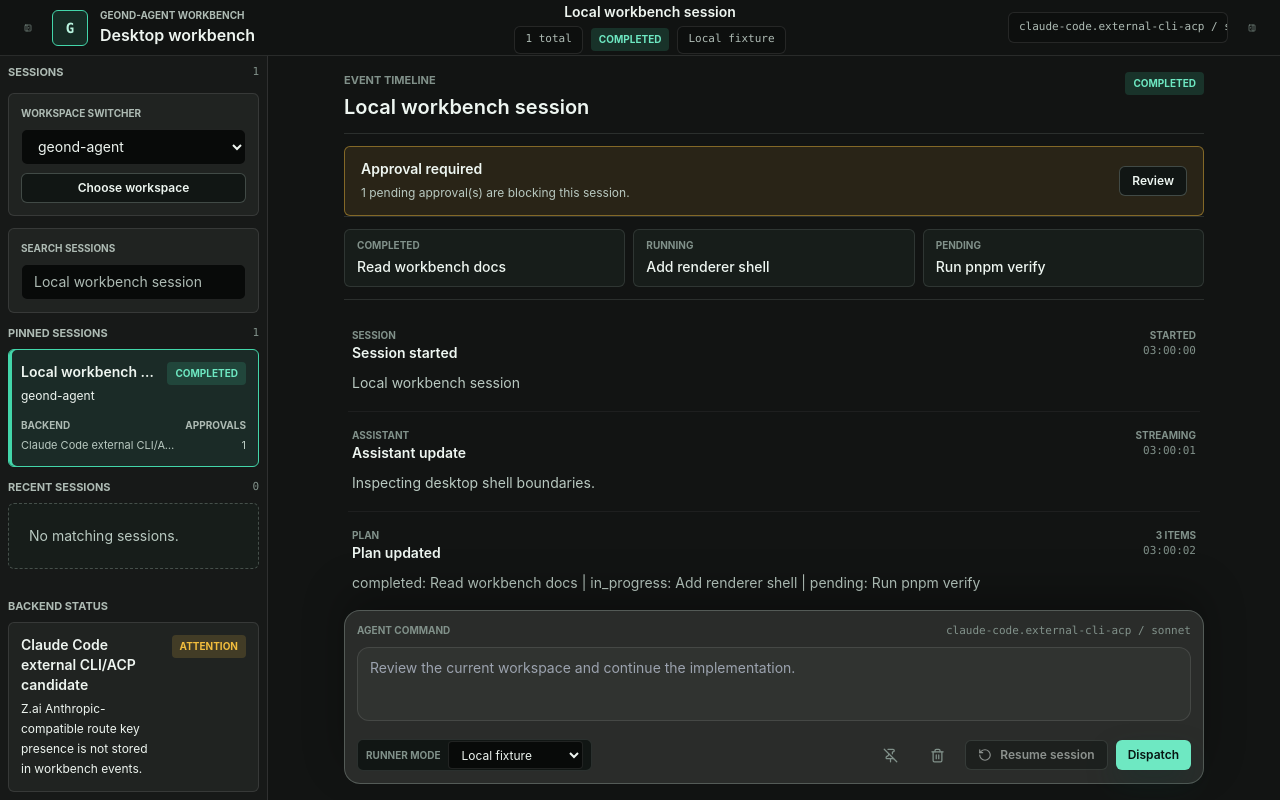
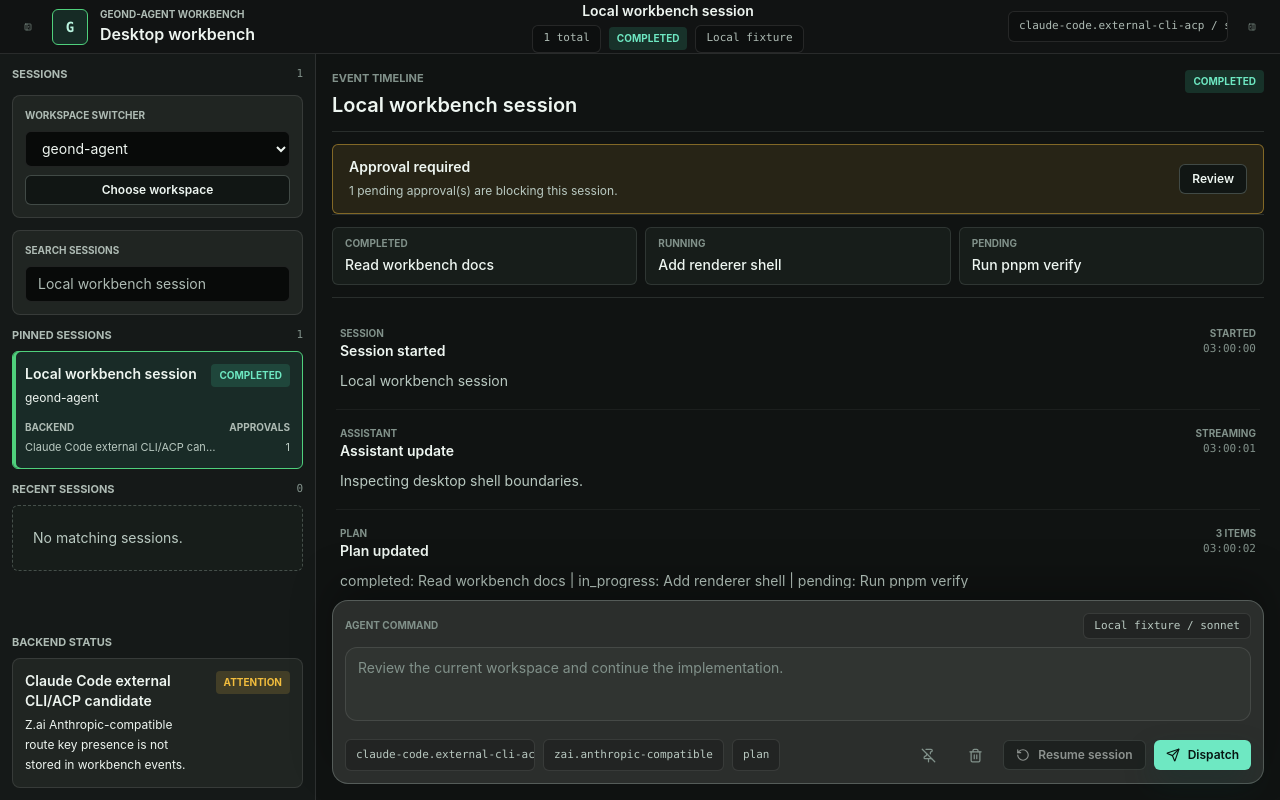
Before and after one commit to geondongkim/geond-agent, a React (Vite) app in the folder apps/desktop/: page / in a window 1280 px wide. Built offline with nearby package versions, Linux system fonts and the light colour scheme.

Commit message:
Polish Claude GUI usable shell

```diff
--- a/apps/desktop/src/app.tsx
+++ b/apps/desktop/src/app.tsx
@@ -34,7 +34,7 @@ export function App({ document }: AppProps) {
   const [pinnedSessionIds, setPinnedSessionIds] = useState(document.pinnedSessionIds);
   const [sessionQuery, setSessionQuery] = useState("");
   const [inspectorTab, setInspectorTab] = useState("review");
-  const [runnerMode, setRunnerMode] = useState<DesktopRunnerMode>("fixture");
+  const [runnerMode, setRunnerMode] = useState<DesktopRunnerMode>(document.runnerMode);
   const [ignoredRecordCount, setIgnoredRecordCount] = useState(document.ignoredRecordCount);
   const [composerPrompt, setComposerPrompt] = useState("");
   const [leftPanelOpen, setLeftPanelOpen] = useState(true);
@@ -92,6 +92,23 @@ export function App({ document }: AppProps) {
     activeSessionListItem?.resumable && activeExternalSession && !runnerBusy
   );
   const canFollowUpApprovals = canResumeActiveSession && runnerMode === "claude-live";
+  const selectWorkspacePath = (path: string) => {
+    setWorkspacePath(path);
+    if (path !== "__all__") {
+      const workspace = workspaceOptions.find((workspace) => workspace.path === path);
+      if (workspace) {
+        void document.saveWorkspace({
+          id: workspace.path,
+          label: workspace.label,
+          path: workspace.path
+        });
+      }
+    }
+  };
+  const updateRunnerMode = async (mode: DesktopRunnerMode) => {
+    const savedMode = await document.saveRunnerMode(mode);
+    setRunnerMode(savedMode);
+  };
   const {
     chooseWorkspace,
     deleteActiveSession,
@@ -156,7 +173,7 @@ export function App({ document }: AppProps) {
               selectSession={selectSession}
               sessionQuery={sessionQuery}
               setSessionQuery={setSessionQuery}
-              setWorkspacePath={setWorkspacePath}
+              setWorkspacePath={selectWorkspacePath}
               visiblePinnedSessions={visiblePinnedSessions}
               visibleRecentSessions={visibleRecentSessions}
               workspaceOptions={workspaceOptions}
@@ -181,7 +198,6 @@ export function App({ document }: AppProps) {
             sessionDefaults={sessionDefaults}
             setComposerPrompt={setComposerPrompt}
             setInspectorTab={setInspectorTab}
-            setRunnerMode={setRunnerMode}
             startSelectedRunner={startSelectedRunner}
             togglePinnedSession={togglePinnedSession}
           />
@@ -205,10 +221,12 @@ export function App({ document }: AppProps) {
               resolveApproval={resolveApproval}
               routingModeOptions={routingModeOptions}
               runtimeSnapshot={runtimeSnapshot}
+              runnerMode={runnerMode}
               sessionDefaults={sessionDefaults}
               settingsLabels={settingsLabels}
               setInspectorTab={setInspectorTab}
               updateAgentResponseLanguage={updateAgentResponseLanguage}
+              updateRunnerMode={updateRunnerMode}
               updateSessionDefaults={updateSessionDefaults}
               updateUiLanguage={updateUiLanguage}
             />
--- a/apps/desktop/src/demo-workbench.ts
+++ b/apps/desktop/src/demo-workbench.ts
@@ -38,8 +38,16 @@ import type { DesktopWorkbenchEventStore } from "./persistence/event-store.js";
 import { createDesktopWorkbenchEventStore } from "./persistence/event-store.js";
 import type { DesktopWorkbenchSessionIndexStore } from "./persistence/session-index.js";
 import { createDesktopWorkbenchSessionIndexStore } from "./persistence/session-index.js";
+import {
+  RUNNER_MODE_SETTINGS_KEY,
+  WORKSPACE_SETTINGS_KEY
+} from "./persistence/tauri-settings.js";
 import type { DesktopWorkspaceDescriptor } from "./workspace.js";
-import { createDesktopWorkspaceResolver } from "./workspace.js";
+import {
+  FALLBACK_WORKSPACE,
+  createDesktopWorkspaceDescriptor,
+  createDesktopWorkspaceResolver
+} from "./workspace.js";
 
 export type DesktopRunnerMode = "fixture" | "claude-live";
 
@@ -56,6 +64,7 @@ export interface DesktopDemoDocument {
   readonly settingsLabels: WorkbenchSettingsLabels;
   readonly languageSettings: WorkbenchLanguageSettings;
   readonly sessionDefaults: WorkbenchSessionDefaults;
+  readonly runnerMode: DesktopRunnerMode;
   readonly sessionDefaultWarnings: readonly string[];
   readonly selectionCatalog: WorkbenchSelectionCatalog;
   readonly persistence: WorkbenchPersistenceBoundary;
@@ -72,6 +81,10 @@ export interface DesktopDemoDocument {
   readonly chooseWorkspace: (
     defaultPath?: string
   ) => Promise<DesktopWorkspaceDescriptor | undefined>;
+  readonly saveWorkspace: (
+    workspace: DesktopWorkspaceDescriptor
+  ) => Promise<DesktopWorkspaceDescriptor>;
+  readonly saveRunnerMode: (mode: DesktopRunnerMode) => Promise<DesktopRunnerMode>;
   readonly saveSessionDefaults: (
     settings: WorkbenchSessionDefaults
   ) => Promise<WorkbenchSessionDefaults>;
@@ -95,18 +108,20 @@ export async function createDesktopDemoDocument(
   settingsStore: LocalSettingsStore
 ): Promise<DesktopDemoDocument> {
   const workspaceResolver = createDesktopWorkspaceResolver();
-  const workspaces = await workspaceResolver.listWorkspaces();
-  const activeWorkspace = workspaces[0] ?? {
-    id: "geond-agent",
-    label: "geond-agent",
-    path: "geond-agent"
-  };
+  const listedWorkspaces = await workspaceResolver.listWorkspaces();
+  const savedWorkspace = await loadSavedWorkspace(settingsStore);
+  const workspaces = mergeWorkspaces([
+    ...(savedWorkspace ? [savedWorkspace] : []),
+    ...listedWorkspaces
+  ]);
+  const activeWorkspace = savedWorkspace ?? workspaces[0] ?? FALLBACK_WORKSPACE;
   const workbench = await createDesktopWorkbench({
     settingsStore,
     systemLocales: navigator.languages,
     workspacePath: activeWorkspace.path
   });
   const runtimeSnapshot = workbench.ui.getSnapshot();
+  const savedRunnerMode = await loadSavedRunnerMode(settingsStore);
   const runner = createClaudeCodeFixtureReplayRunner();
   const liveRunner = createClaudeCodeProcessRunner(createTauriClaudeCodeExecutor());
   const eventStore = createDesktopWorkbenchEventStore();
@@ -155,6 +170,7 @@ export async function createDesktopDemoDocument(
     settingsLabels: createWorkbenchSettingsLabels(runtimeSnapshot.i18n),
     languageSettings: runtimeSnapshot.languageSettings,
     sessionDefaults: workbench.sessionDefaults,
+    runnerMode: savedRunnerMode,
     sessionDefaultWarnings: workbench.sessionDefaultWarnings,
     selectionCatalog: workbench.selectionCatalog,
     persistence: workbench.persistence,
@@ -169,6 +185,15 @@ export async function createDesktopDemoDocument(
     runSession: (mode, request) =>
       mode === "claude-live" ? liveRunner.run(request) : runner.run(request),
     chooseWorkspace: (defaultPath) => workspaceResolver.chooseWorkspace({ defaultPath }),
+    saveWorkspace: async (workspace) => {
+      await settingsStore.setItem(WORKSPACE_SETTINGS_KEY, workspace.path);
+      return workspace;
+    },
+    saveRunnerMode: async (mode) => {
+      const validated = validateRunnerMode(mode);
+      await settingsStore.setItem(RUNNER_MODE_SETTINGS_KEY, validated);
+      return validated;
+    },
     saveSessionDefaults: async (settings) => {
       const validated = validateWorkbenchSessionDefaults(
         settings,
@@ -180,6 +205,44 @@ export async function createDesktopDemoDocument(
     savePinnedSessionIds: (sessionIds) =>
       saveWorkbenchPinnedSessionIds(settingsStore, sessionIds)
   };
+}
+
+async function loadSavedWorkspace(
+  settingsStore: LocalSettingsStore
+): Promise<DesktopWorkspaceDescriptor | undefined> {
+  const path = await settingsStore.getItem(WORKSPACE_SETTINGS_KEY);
+  return path && path.trim().length > 0
+    ? createDesktopWorkspaceDescriptor(path)
+    : undefined;
+}
+
+async function loadSavedRunnerMode(
+  settingsStore: LocalSettingsStore
+): Promise<DesktopRunnerMode> {
+  const saved = await settingsStore.getItem(RUNNER_MODE_SETTINGS_KEY);
+  return saved === "fixture" || saved === "claude-live"
+    ? saved
+    : defaultDesktopRunnerMode();
+}
+
+function defaultDesktopRunnerMode(): DesktopRunnerMode {
+  return isTauriRuntime() ? "claude-live" : "fixture";
+}
+
+function isTauriRuntime(): boolean {
+  return Boolean((globalThis as { readonly __TAURI_INTERNALS__?: unknown }).__TAURI_INTERNALS__);
+}
+
+function validateRunnerMode(mode: DesktopRunnerMode): DesktopRunnerMode {
+  return mode === "claude-live" ? "claude-live" : "fixture";
+}
+
+function mergeWorkspaces(
+  workspaces: readonly DesktopWorkspaceDescriptor[]
+): readonly DesktopWorkspaceDescriptor[] {
+  const merged = new Map<string, DesktopWorkspaceDescriptor>();
+  workspaces.forEach((workspace) => merged.set(workspace.path, workspace));
+  return [...merged.values()];
 }
 
 async function createPersistedSessionDocument(options: {
--- a/apps/desktop/src/lib/use-workbench-actions.ts
+++ b/apps/desktop/src/lib/use-workbench-actions.ts
@@ -196,6 +196,7 @@ export function useWorkbenchActions({
       next.set(selected.path, selected);
       return [...next.values()];
     });
+    await document.saveWorkspace(selected);
     setWorkspacePath(selected.path);
   };
 
--- a/apps/desktop/src/panes/timeline.tsx
+++ b/apps/desktop/src/panes/timeline.tsx
@@ -1,5 +1,5 @@
 import type { UiI18n, WorkbenchSessionDefaults } from "@geond-agent/ui-workbench";
-import { Pin, PinOff, RotateCcw, Square, Trash2 } from "lucide-react";
+import { Pin, PinOff, RotateCcw, Send, Square, Trash2 } from "lucide-react";
 
 import { Button } from "../components/ui/button.js";
 import { EmptyState } from "../components/workbench/empty-state.js";
@@ -35,7 +35,6 @@ export function TimelinePane({
   sessionDefaults,
   setComposerPrompt,
   setInspectorTab,
-  setRunnerMode,
   startSelectedRunner,
   togglePinnedSession
 }: {
@@ -55,7 +54,6 @@ export function TimelinePane({
   readonly sessionDefaults: WorkbenchSessionDefaults;
   readonly setComposerPrompt: (prompt: string) => void;
   readonly setInspectorTab: (tab: string) => void;
-  readonly setRunnerMode: (mode: DesktopRunnerMode) => void;
   readonly startSelectedRunner: () => void;
   readonly togglePinnedSession: () => void;
 }) {
@@ -151,9 +149,16 @@ export function TimelinePane({
           <label className="muted-meta" htmlFor="agent-command">
             {i18n.t("workbench.composer.label")}
           </label>
-          <span className="font-mono text-[11px] text-[color:var(--ink-muted)]">
-            {sessionDefaults.defaultBackendAdapterId} / {sessionDefaults.defaultModelAlias}
-          </span>
+          <button
+            type="button"
+            className="route-summary-chip"
+            onClick={() => setInspectorTab("settings")}
+          >
+            {runnerMode === "claude-live"
+              ? i18n.t("workbench.runner.claudeLive")
+              : i18n.t("workbench.runner.fixture")}{" "}
+            / {sessionDefaults.defaultModelAlias}
+          </button>
         </div>
         <textarea
           id="agent-command"
@@ -170,20 +175,9 @@ export function TimelinePane({
         />
         <div className="mt-3 flex flex-wrap items-center justify-between gap-2">
           <div className="composer-options">
-            <label className="inline-field compact-field">
-              <span className="text-[10px] font-bold uppercase text-[color:var(--ink-muted)]">
-                {i18n.t("workbench.runner.mode")}
-              </span>
-              <select
-                aria-label={i18n.t("workbench.runner.mode")}
-                value={runnerMode}
-                onChange={(event) => setRunnerMode(event.target.value as DesktopRunnerMode)}
-                className="control-select"
-              >
-                <option value="fixture">{i18n.t("workbench.runner.fixture")}</option>
-                <option value="claude-live">{i18n.t("workbench.runner.claudeLive")}</option>
-              </select>
-            </label>
+            <span className="composer-chip">{sessionDefaults.defaultBackendAdapterId}</span>
+            <span className="composer-chip">{sessionDefaults.defaultProviderRouteId}</span>
+            <span className="composer-chip">{sessionDefaults.defaultPermissionMode}</span>
           </div>
           <div className="flex flex-wrap justify-end gap-2">
             <Button
@@ -232,7 +226,8 @@ export function TimelinePane({
               <RotateCcw size={14} />
               {i18n.t("workbench.actions.resumeSession")}
             </Button>
-            <Button onClick={startSelectedRunner} disabled={runnerBusy}>
+            <Button className="gap-2" onClick={startSelectedRunner} disabled={runnerBusy}>
+              <Send size={14} />
               {runnerBusy
                 ? i18n.t("workbench.runner.running")
                 : i18n.t("workbench.composer.dispatch")}
--- a/apps/desktop/src/persistence/tauri-settings.ts
+++ b/apps/desktop/src/persistence/tauri-settings.ts
@@ -4,6 +4,7 @@ import type { LocalSettingsStore } from "@geond-agent/ui-workbench";
 import { createBrowserLocalSettingsStore } from "./local-storage.js";
 
 export const WORKSPACE_SETTINGS_KEY = "geond-agent.workbench.workspace";
+export const RUNNER_MODE_SETTINGS_KEY = "geond-agent.workbench.runner-mode";
 
 export function createDesktopLocalSettingsStore(
   fallback: LocalSettingsStore = createBrowserLocalSettingsStore()
--- a/apps/desktop/src/styles.css
+++ b/apps/desktop/src/styles.css
@@ -6,8 +6,8 @@
   color-scheme: dark;
   --shell: #080a09;
   --shell-raised: #0d1110;
-  --rail: #0a0d0c;
-  --rail-raised: #121715;
+  --rail: #0d1110;
+  --rail-raised: #171b19;
   --panel: #111614;
   --panel-muted: #171d1a;
   --panel-raised: #1b221f;
@@ -18,7 +18,7 @@
   --ink-muted: #81918a;
   --inverse: #eef5f0;
   --inverse-soft: #aebbb4;
-  --accent: #43d6aa;
+  --accent: #4fd07c;
   --accent-strong: #6ee8c2;
   --accent-ink: #071511;
   --warning: #f2bd3d;
@@ -51,7 +51,7 @@ body {
   }
 
   .app-bar {
-    @apply grid min-h-[56px] grid-cols-[minmax(0,1fr)_auto] items-center gap-3 border-b border-white/10 bg-[#111312]/95 px-3 text-[color:var(--inverse)] lg:grid-cols-[280px_minmax(0,1fr)_auto];
+    @apply grid min-h-[54px] grid-cols-[minmax(0,1fr)_auto] items-center gap-3 border-b border-white/10 bg-[#111413]/95 px-3 text-[color:var(--inverse)] lg:grid-cols-[316px_minmax(0,1fr)_auto];
   }
 
   .app-bar-left,
@@ -108,7 +108,7 @@ body {
   }
 
   .approval-banner {
-    @apply mx-auto mt-3 flex w-full max-w-[860px] flex-wrap items-center justify-between gap-3 rounded-md border border-[rgba(242,189,61,0.45)] bg-[rgba(242,189,61,0.1)] px-4 py-3 text-[color:var(--ink)];
+    @apply mx-auto mt-3 flex w-full max-w-[980px] flex-wrap items-center justify-between gap-3 rounded-md border border-[rgba(242,189,61,0.45)] bg-[rgba(242,189,61,0.1)] px-4 py-3 text-[color:var(--ink)];
   }
 
   .workbench-grid {
@@ -117,28 +117,28 @@ body {
 
   @media (min-width: 1024px) {
     .workbench-grid[data-left-open="true"][data-right-open="false"] {
-      grid-template-columns: 268px minmax(0, 1fr);
+      grid-template-columns: 316px minmax(0, 1fr);
     }
 
     .workbench-grid[data-left-open="false"][data-right-open="true"] {
-      grid-template-columns: minmax(0, 1fr) 392px;
+      grid-template-columns: minmax(0, 1fr) 420px;
     }
 
     .workbench-grid[data-left-open="true"][data-right-open="true"] {
-      grid-template-columns: 268px minmax(0, 1fr) 392px;
+      grid-template-columns: 316px minmax(0, 1fr) 420px;
     }
   }
 
   .session-rail {
-    @apply flex min-h-0 flex-col gap-3 overflow-auto border-r border-white/10 bg-[#171918] p-2 text-[color:var(--inverse)];
+    @apply flex min-h-0 flex-col gap-3 overflow-auto border-r border-white/10 bg-[#151918] p-3 text-[color:var(--inverse)];
   }
 
   .timeline-surface {
-    @apply flex min-h-0 flex-col bg-[#121413] px-4 py-4 text-[color:var(--ink)];
+    @apply flex min-h-0 flex-col bg-[#101312] px-4 py-4 text-[color:var(--ink)];
   }
 
   .inspector-surface {
-    @apply flex min-h-0 flex-col gap-3 overflow-auto border-l border-white/10 bg-[#1f211f] p-3 text-[color:var(--ink)];
+    @apply flex min-h-0 flex-col gap-3 overflow-auto border-l border-white/10 bg-[#202321] p-3 text-[color:var(--ink)];
   }
 
   .panel-surface {
@@ -186,7 +186,7 @@ body {
   }
 
   .rail-card {
-    @apply rounded-md border border-white/10 bg-[#202321] p-3 text-[color:var(--inverse)];
+    @apply rounded-lg border border-white/10 bg-[#202522] p-3 text-[color:var(--inverse)];
   }
 
   .session-card {
@@ -202,7 +202,7 @@ body {
   }
 
   .plan-strip {
-    @apply mx-auto grid w-full max-w-[860px] gap-2 border-y border-[color:var(--border)] py-3 md:grid-cols-3;
+    @apply mx-auto grid w-full max-w-[980px] gap-2 border-y border-[color:var(--border)] py-3 md:grid-cols-3;
   }
 
   .plan-step {
@@ -210,7 +210,7 @@ body {
   }
 
   .event-stream {
-    @apply mx-auto min-h-0 w-full max-w-[860px] flex-1 overflow-auto px-1;
+    @apply mx-auto min-h-0 w-full max-w-[980px] flex-1 overflow-auto px-1;
   }
 
   .event-card {
@@ -319,11 +319,11 @@ body {
   }
 
   .composer-dock {
-    @apply sticky bottom-0 mx-auto mt-3 w-full max-w-[860px] rounded-2xl border border-[color:var(--border-strong)] bg-[#2a2c2a] p-3 shadow-[0_-18px_42px_rgba(0,0,0,0.28)];
+    @apply sticky bottom-0 mx-auto mt-3 w-full max-w-[980px] rounded-2xl border border-[color:var(--border-strong)] bg-[#2b2e2c] p-3 shadow-[0_-18px_42px_rgba(0,0,0,0.28)];
   }
 
   .composer-input {
-    @apply min-h-[74px] w-full resize-none rounded-xl border border-white/10 bg-[#303330] px-3 py-2 text-sm leading-6 text-[color:var(--ink)] outline-none;
+    @apply min-h-[74px] w-full resize-none rounded-xl border border-white/10 bg-[#303431] px-3 py-2 text-sm leading-6 text-[color:var(--ink)] outline-none placeholder:text-[color:var(--ink-muted)];
   }
 
   .composer-options {
@@ -331,6 +331,14 @@ body {
   }
 
   .transcript-heading {
-    @apply mx-auto flex w-full max-w-[860px] flex-wrap items-start justify-between gap-3 border-b border-[color:var(--border)] pb-3;
+    @apply mx-auto flex w-full max-w-[980px] flex-wrap items-start justify-between gap-3 border-b border-[color:var(--border)] pb-3;
+  }
+
+  .route-summary-chip {
+    @apply max-w-[260px] truncate rounded-md border border-white/10 bg-black/20 px-2.5 py-1 font-mono text-[11px] text-[color:var(--ink-soft)] transition-colors hover:border-[color:var(--accent)] hover:text-[color:var(--accent-strong)];
+  }
+
+  .composer-chip {
+    @apply inline-flex h-8 max-w-[190px] items-center truncate rounded-md border border-white/10 bg-black/20 px-2.5 font-mono text-[11px] text-[color:var(--ink-soft)];
   }
 }
--- a/apps/desktop/src/workspace.ts
+++ b/apps/desktop/src/workspace.ts
@@ -18,7 +18,7 @@ export interface ChooseWorkspaceOptions {
   readonly defaultPath?: string;
 }
 
-const FALLBACK_WORKSPACE: DesktopWorkspaceDescriptor = {
+export const FALLBACK_WORKSPACE: DesktopWorkspaceDescriptor = {
   id: "geond-agent",
   label: "geond-agent",
   path: "geond-agent"
@@ -44,7 +44,7 @@ export function createDesktopWorkspaceResolver(): DesktopWorkspaceResolver {
         });
 
         return typeof selected === "string"
-          ? createWorkspaceDescriptor(selected)
+          ? createDesktopWorkspaceDescriptor(selected)
           : undefined;
       } catch {
         return undefined;
@@ -53,7 +53,7 @@ export function createDesktopWorkspaceResolver(): DesktopWorkspaceResolver {
   };
 }
 
-function createWorkspaceDescriptor(path: string): DesktopWorkspaceDescriptor {
+export function createDesktopWorkspaceDescriptor(path: string): DesktopWorkspaceDescriptor {
   return {
     id: path,
     label: basename(path),
```
Also changed, not shown: apps/desktop/src/panes/inspector.tsx (+7 -0 lines), apps/desktop/src/panes/inspector/inspector-settings-tab.tsx (+20 -0 lines), 2 other files (tests, documents, lock files or other folders).
